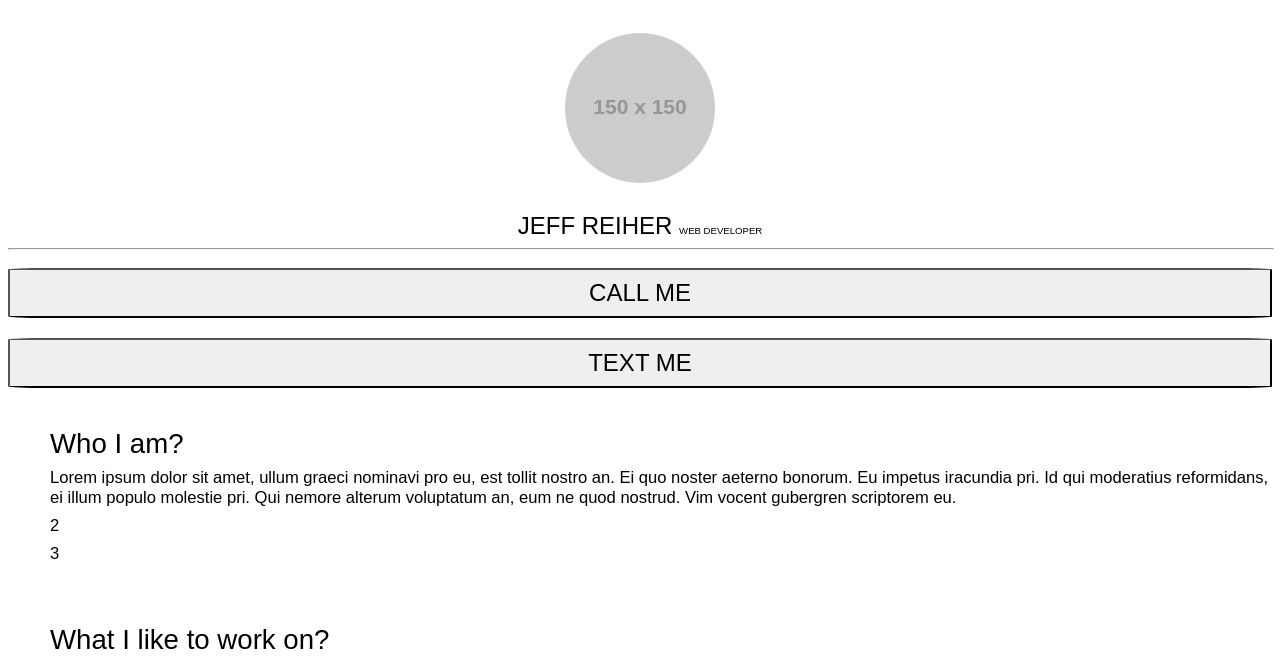
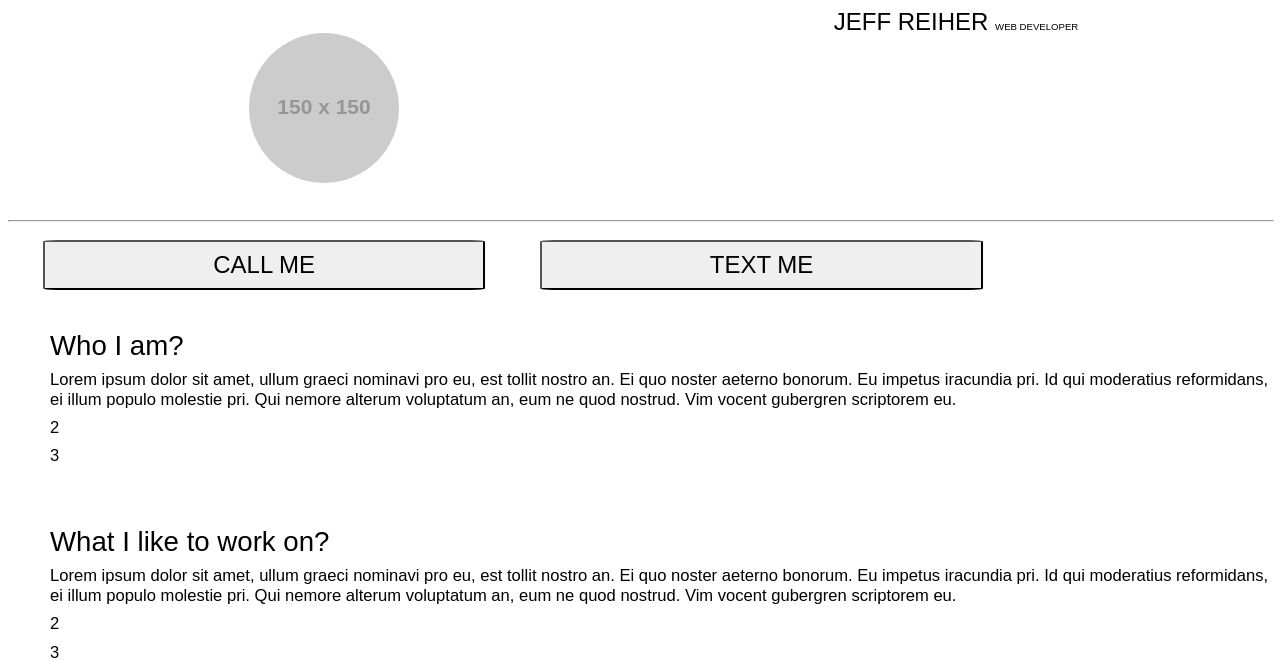
Before and after one commit to jreiher2003/jeffreiher, a Flask app: page /me in a window 1280 px wide. Shown: the top 661 px of the page. Run offline with Flask 2, Linux system fonts and the light colour scheme; grey boxes labelled with a size stand in for pictures from a placeholder-image service; some libraries are stand-ins or nearby versions.

Commit message:
bp 550px for medium screen styles

```diff
--- a/app/static/front.css
+++ b/app/static/front.css
@@ -74,5 +74,12 @@ hr {
 }
 
 @media screen and (min-width: 550px) {
+    .profile { width: 50%;}
+    .name { width: 50%; }
+    .click-to-call, .click-to-text {
+        width: 35%;
+        margin-right: 20px;
+        margin-left:35px;
+    }
 
 }
```
